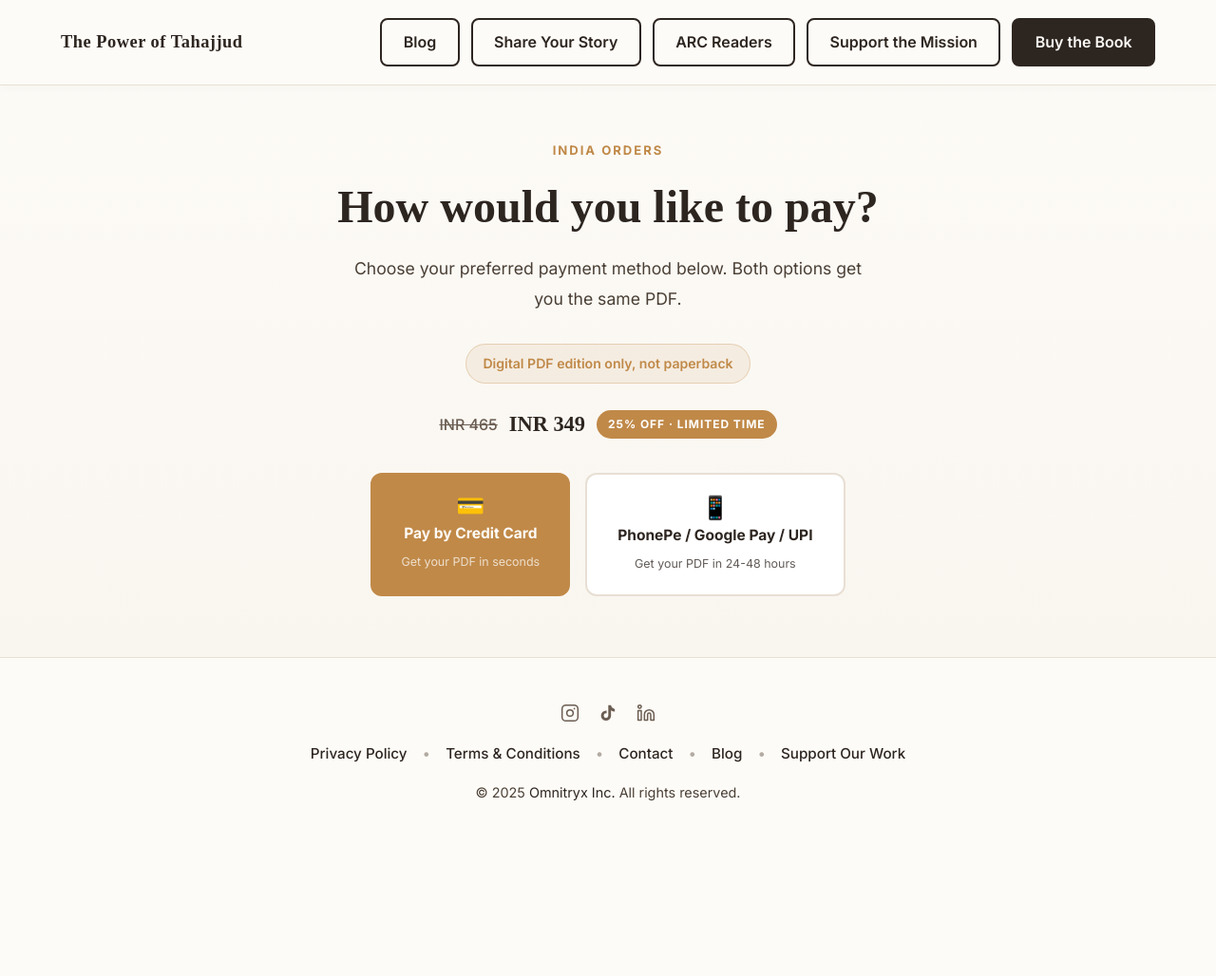
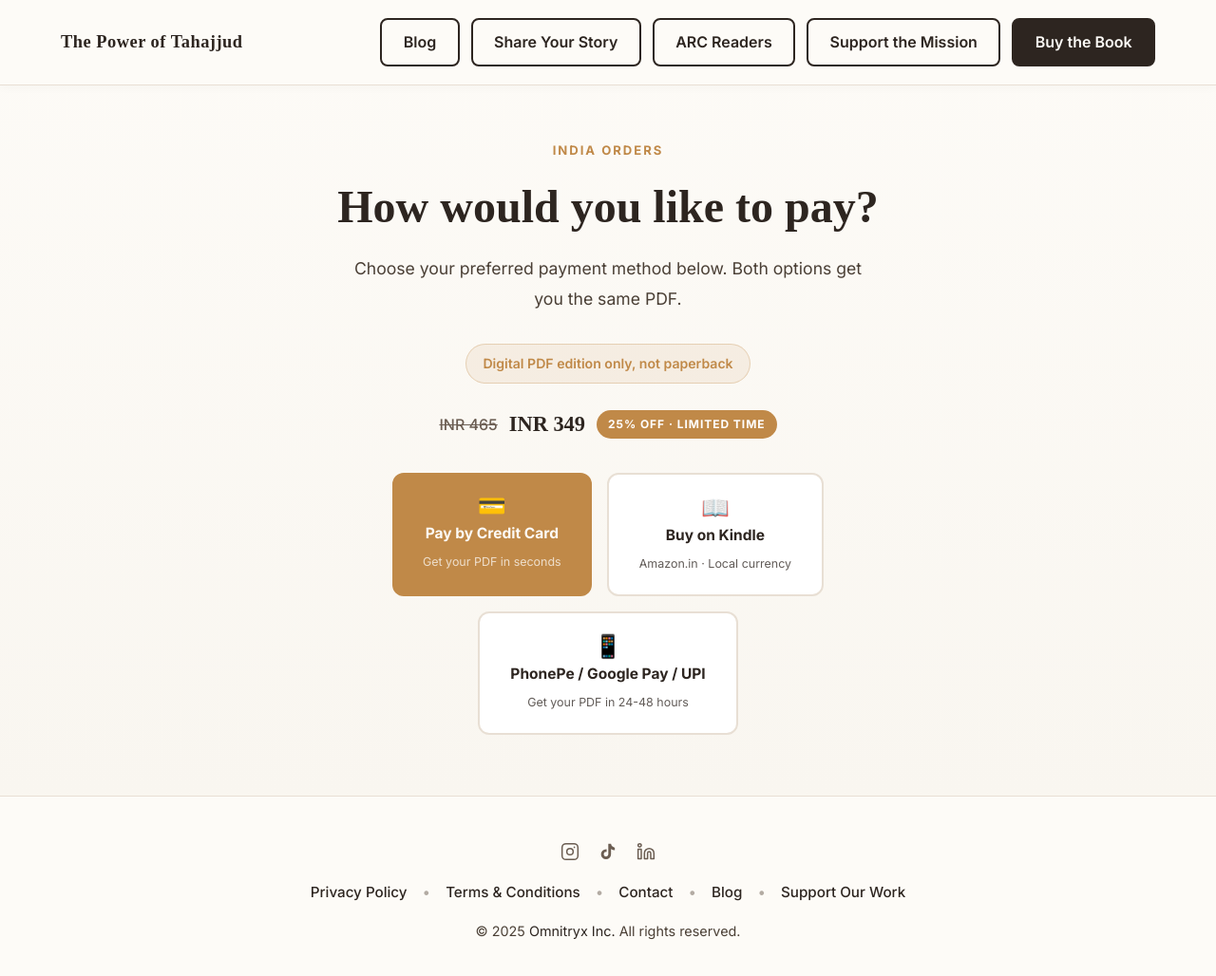
Before and after one commit to Omnitryx-Inc/tahajjud-fe-main, a Jekyll site: the page built from pages/phonepe.html, in a window 1280 px wide and 1033 px high. Shown: the top 1028 px of the window at 95% size. Built offline with Jekyll 4.4.1, drawn with Linux system fonts in a browser that asks for light colours; some web fonts are replaced.

Commit message:
adjustments

```diff
--- a/pages/phonepe.html
+++ b/pages/phonepe.html
@@ -268,6 +268,11 @@ permalink: /phonepe/
                 <span class="ep-choice-label">Pay by Credit Card</span>
                 <span class="ep-choice-sub">Get your PDF in seconds</span>
             </a>
+            <a href="https://www.amazon.in/dp/B0GX2ZXRX6" target="_blank" rel="noopener" class="ep-choice-btn ep-choice-secondary" onclick="gtag('event','click_buy_kindle',{button_location:'phonepe_hero_card'});">
+                <span class="ep-choice-icon">📖</span>
+                <span class="ep-choice-label">Buy on Kindle</span>
+                <span class="ep-choice-sub">Amazon.in · Local currency</span>
+            </a>
             <a href="#" id="ep-upi-btn" class="ep-choice-btn ep-choice-secondary">
                 <span class="ep-choice-icon">📱</span>
                 <span class="ep-choice-label">PhonePe / Google Pay / UPI</span>
```
